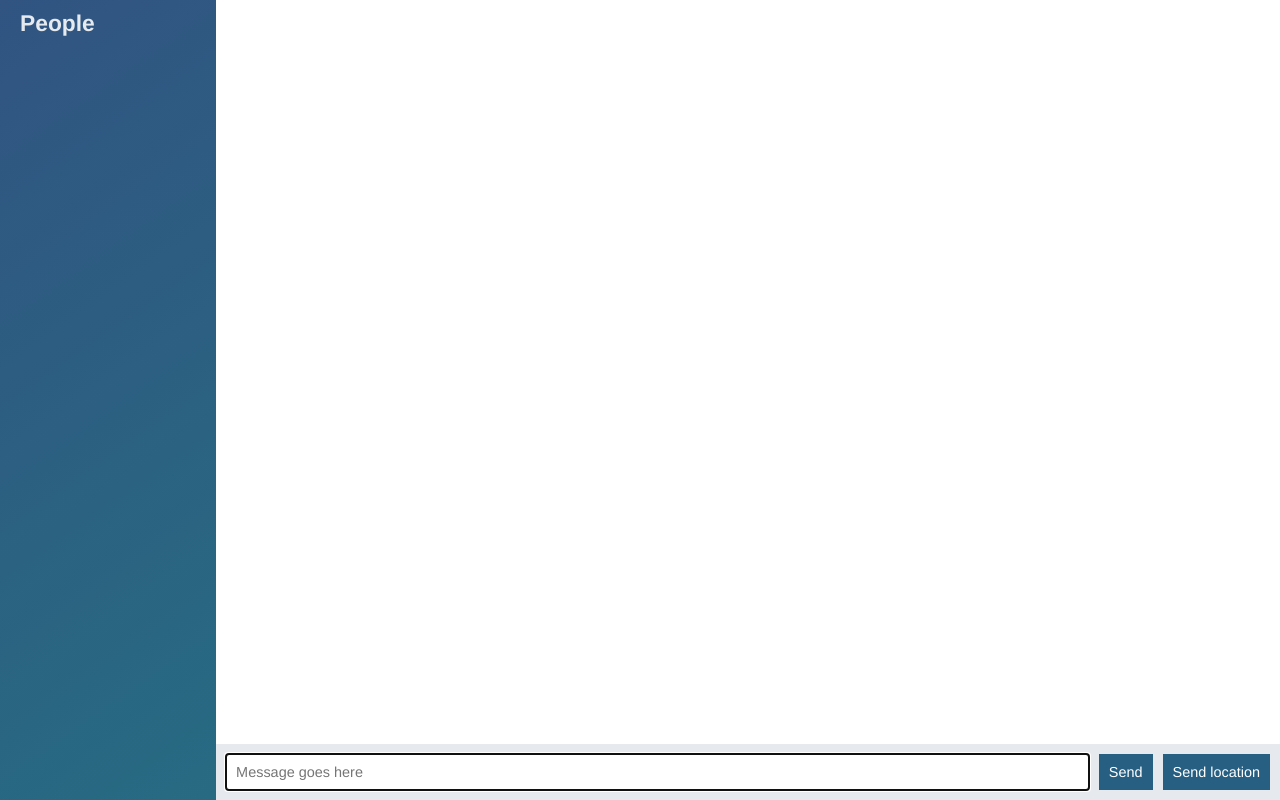
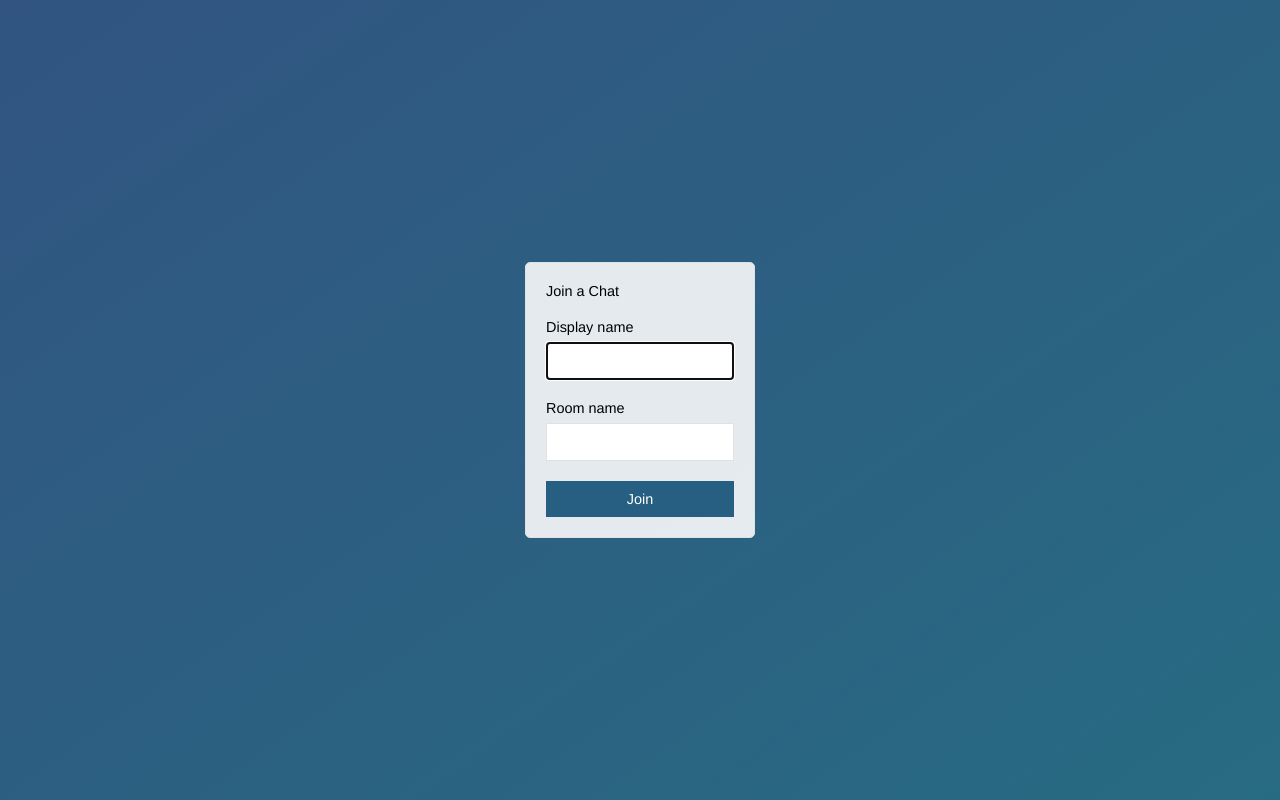
Before and after one commit to gary-newbolt/node-chat-app, a website: page public/index.html in a window 1280 px wide. Drawn offline with nearby package versions, Linux system fonts and the light colour scheme; no server answers.

Commit message:
added join page

```diff
--- a/public/index.html
+++ b/public/index.html
@@ -1,63 +1,33 @@
 <!DOCTYPE html>
-
 <html>
 
 <head>
     <meta charset="utf-8">
+    <title>Join | ChatApp</title>
+    <meta name="viewport" content="width=device-width, initial-scale=1, user-scalable=no">
     <link rel="stylesheet" href="/css/styles.css">
 </head>
 
-<body class="chat">
 
-    <div class="chat__sidebar">
-        <h3>People</h3>
-        <div id="users"></div>
+<body class="centered-form">
+<div class="centered-form__form">
+    <form action="/chat.html">
+        <div class="form-field">Join a Chat</div>
+        <div class="form-field">
+            <label>Display name</label>
+            <input type="text" name="name" autofocus/>
+        </div>
+        <div class="form-field">
+            <label>Room name</label>
+            <input type="text" name="room"/>
+        </div>
+        <div class="form-field">
+            <button>Join</button>
+        </div>
+    </form>
+</div>
 
-    </div>
-
-    <div class="chat__main">
-        <ol id="messages" class="chat__messages"></ol>
-
-        <div class="chat__footer">
-            <form id="message-form">
-                <input name="message" type="text" placeholder="Message goes here" autofocus autocomplete="off"/>
-                <button>Send</button>
-            </form>
-            <button id="send-location">Send location</button>
-        </div>
-    </div>
-
-    <script id="message-template" type="text/template">
-        <li class="message">
-            <div class="message__title">
-                <h4>{{from}}</h4>
-                <span>{{createdAt}}</span>
-            </div>
-            <div class="message__body">
-                <p>{{text}}</p>
-            </div>
-
-        </li>
-    </script>
-
-    <script id="location-message-template" type="text/template">
-        <li class="message">
-            <div class="message__title">
-                <h4>{{from}}</h4>
-                <span>{{createdAt}}</span>
-            </div>
-            <div class="message__body">
-                <a href="{{url}}" target="_blank">My current location</a>
-            </div>
-
-        </li>
-    </script>
-
-    <script src="/socket.io/socket.io.js"></script>
-    <script src="/js/libs/jquery-3.2.1.min.js"></script>
-    <script src="/js/libs/moment.js"></script>
-    <script src="/js/libs/mustache.js"></script>
-    <script src="/js/index.js"></script>
 </body>
 
+
 </html>
```
Also changed, not shown: public/chat.html (added, +65 -0 lines), public/js/chat.js (renamed from public/js/index.js).
